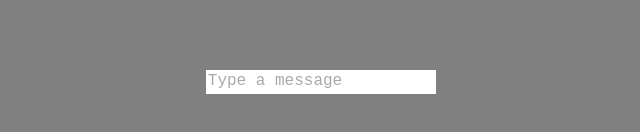
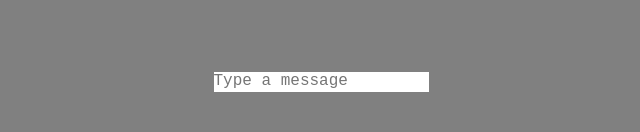
Before and after one commit to Grabber/textarea-autosizing, a React (Create React App) app: page / in a window 1280 px wide. Shown: the part 318-450 px from the top of the page, without its empty margins (319-959 px from the left). Built offline with nearby package versions, Linux system fonts and the light colour scheme.

Commit message:
fixing pads?

```diff
--- a/src/App.tsx
+++ b/src/App.tsx
@@ -18,18 +18,15 @@ export default function App() {
   return (
     <>
 
-    <div className="container">
-      <textarea
-        id="revew-text"
-        onChange={handleOnChange}
-        placeholder="Type a message"
-        ref={textAreaRef}
-        rows={1}
-        value={value}
-        autoCapitalize="off" autoComplete="off" autoCorrect="off" spellCheck="false"
-      />
+    <div className="app">
+      <textarea id="textarea-autosize"
+                      onChange={handleOnChange}
+                      placeholder="Type a message"
+                      ref={textAreaRef}
+                      rows={1}
+                      value={value}
+                      autoCapitalize="off" autoComplete="off" autoCorrect="off" spellCheck="false"/>
     </div>
-
     </>
   );
 }
--- a/src/index.css
+++ b/src/index.css
@@ -1,7 +1,7 @@
 :root {
   --textarea-font-size: 12pt;
-  --textarea-line-height: 1.2;
-  --textarea-number-of-lines: 5;
+  --textarea-line-height: 1.2rem;
+  --textarea-max-number-of-lines: 5;
 }
 
 * {
@@ -14,9 +14,9 @@ body {
   padding: 0;
 }
 
-.container {
+.app {
   display: flex;
-  flex: 0 0 0%;
+  flex: 0 0 auto;
   justify-content: center;
   align-items: center;
   width: 100%;
@@ -24,23 +24,42 @@ body {
   background-color: gray;
 }
 
-textarea {
-  width: 24ch;
+.container {
+  display: flex;
+  flex-direction: row;
+/*  align-items: center;*/
+/*  justify-content: center;*/
+  background-color: red;
+/*  padding: 2px 2px 2px 2px;*/
+  overflow: hidden hidden;
+}
+
+#textarea-autosize {
+  outline: none;
   margin: 0;
-  padding: 2px 2px 2px 2px;
+  padding: 0;
   border: 0;
   resize: none;
-  background: white;
+  background-color: white;
+  overflow: hidden auto;
   font-size: var(--textarea-font-size);
-  line-height: var(--textarea-line-height);
-  min-height: calc((var(--textarea-line-height) * var(--textarea-font-size)));
-  max-height: calc((var(--textarea-line-height) * var(--textarea-font-size)) * var(--textarea-number-of-lines));
+  min-height: 1.2em;
+  line-height: 1.2em;
+  max-height: calc(1.2em * var(--textarea-max-number-of-lines));
 }
 
-textarea:focus {
+#textarea-autosize:focus {
   outline: none;
+  line-height: 1.2em;
+/*  line-height: var(--textarea-line-height);*/
 }
 
-textarea::placeholder {
-  color: darkgray;
+#textarea-autosize:placeholder {
+  outline: none;
+  margin: 0;
+  padding: 0;
+  border: 0;
+  resize: none;
+/*  font-size: var(--textarea-font-size);*/
+  line-height: var(--textarea-line-height);
 }
--- a/src/useTextAreaAutoSize.ts
+++ b/src/useTextAreaAutoSize.ts
@@ -5,11 +5,14 @@ const useTextAreaAutoSize = (
   valueStr: string
 ) => {
   useEffect(() => {
+    if (textAreaRef) {
+      var s = 0;
 
-    if (textAreaRef) {
+      if (textAreaRef.innerHTML.length == 0) s = -1;
+      if (textAreaRef.innerHTML.length > 1)  s = 1;
+
       textAreaRef.style.height = "0px";
-      const scrollHeight = textAreaRef.scrollHeight;
-      textAreaRef.style.height = scrollHeight + "px";
+      textAreaRef.style.height = s + textAreaRef.scrollHeight + "px";
     }
   }, [textAreaRef, valueStr]);
 };
```
